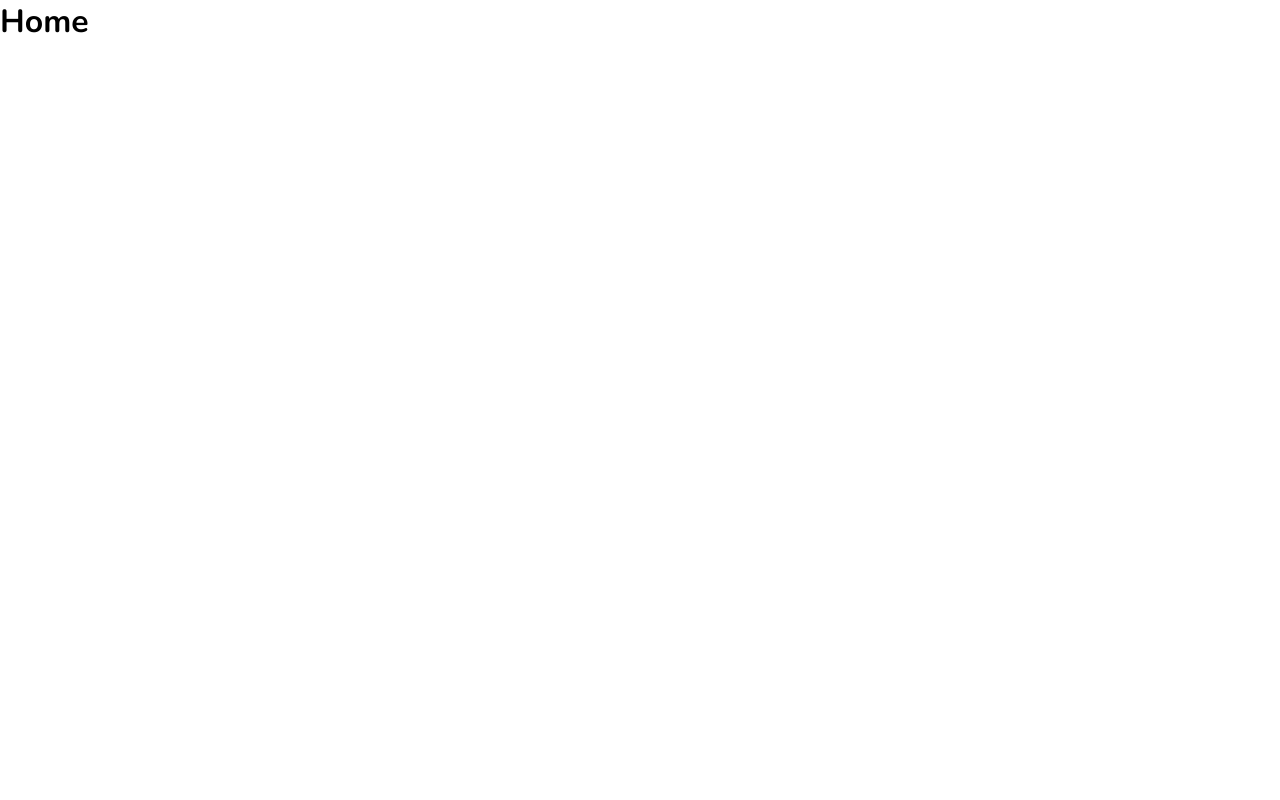
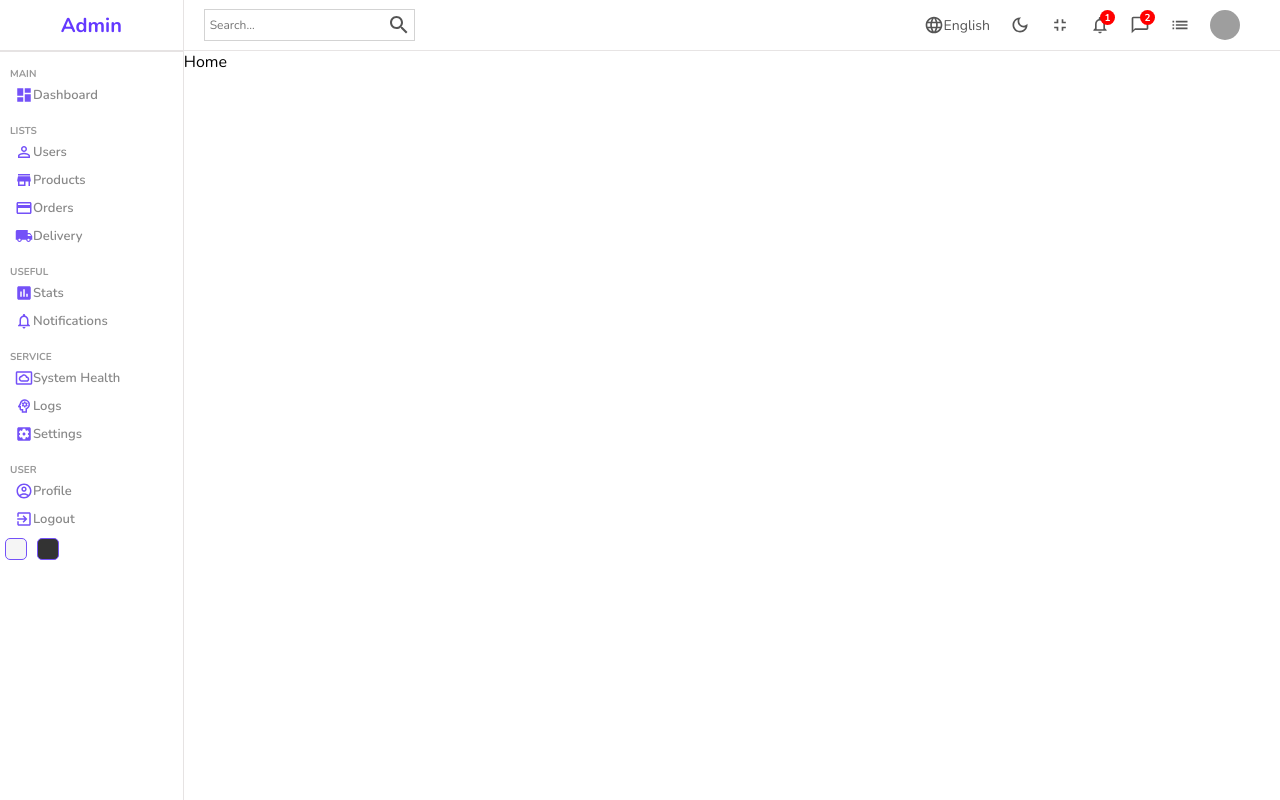
Before and after one commit to Trapintrovert/admin, a React (Create React App) app: page / in a window 1280 px wide. Built offline with nearby package versions, Linux system fonts and the light colour scheme; grey boxes are pictures that could not be loaded.

Commit message:
Navbar completed

```diff
--- a/package.json
+++ b/package.json
@@ -3,6 +3,10 @@
   "version": "0.1.0",
   "private": true,
   "dependencies": {
+    "@emotion/react": "^11.9.0",
+    "@emotion/styled": "^11.8.1",
+    "@mui/icons-material": "^5.8.0",
+    "@mui/material": "^5.8.0",
     "@testing-library/jest-dom": "^5.16.4",
     "@testing-library/react": "^13.2.0",
     "@testing-library/user-event": "^13.5.0",
--- /dev/null
+++ b/src/components/navbar/Navbar.jsx
@@ -0,0 +1,56 @@
+import './navbar.scss'
+import SearchOutlinedIcon from "@mui/icons-material/SearchOutlined";
+import LanguageOutlinedIcon from "@mui/icons-material/LanguageOutlined";
+import DarkModeOutlinedIcon from "@mui/icons-material/DarkModeOutlined";
+import FullscreenExitOutlinedIcon from "@mui/icons-material/FullscreenExitOutlined";
+import NotificationsNoneOutlinedIcon from "@mui/icons-material/NotificationsNoneOutlined";
+import ChatBubbleOutlineOutlinedIcon from "@mui/icons-material/ChatBubbleOutlineOutlined";
+import ListOutlinedIcon from "@mui/icons-material/ListOutlined";
+
+const Navbar = () => {
+  return (
+    <div className='navbar'>
+      <div className="wrapper">
+        <div className='search'>
+          <input type='text' placeholder='Search...'/>
+          <SearchOutlinedIcon/>
+        </div>
+        <div className="items">
+          <div className="item">
+            <LanguageOutlinedIcon className="icon" />
+            English
+          </div>
+          <div className="item">
+            <DarkModeOutlinedIcon
+              className="icon"
+              // onClick={() => dispatch({ type: "TOGGLE" })}
+            />
+          </div>
+          <div className="item">
+            <FullscreenExitOutlinedIcon className="icon" />
+          </div>
+          <div className="item">
+            <NotificationsNoneOutlinedIcon className="icon" />
+            <div className="counter">1</div>
+          </div>
+          <div className="item">
+            <ChatBubbleOutlineOutlinedIcon className="icon" />
+            <div className="counter">2</div>
+          </div>
+          <div className="item">
+            <ListOutlinedIcon className="icon" />
+          </div>
+          <div className="item">
+            <img
+              src="https://images.pexels.com/photos/941693/pexels-photo-941693.jpeg?auto=compress&cs=tinysrgb&dpr=2&w=500"
+              alt=""
+              className="avatar"
+            />
+          </div>
+        </div>
+      </div>
+    </div>
+  )
+}
+
+export default Navbar
--- /dev/null
+++ b/src/components/navbar/navbar.scss
@@ -0,0 +1,74 @@
+.navbar{
+  height: 50px;
+  border-bottom: 0.5px solid rgb(231, 228, 228);
+  display: flex;
+  align-items: center;
+  font-size: 14px;
+  color: #555;
+
+  .wrapper{
+    width: 100%;
+    padding: 20px;
+    display: flex;
+    align-items: center;
+    justify-content: space-between;
+
+    .search{
+      display: flex;
+      align-items: center;
+      border: 0.5px solid lightgrey;
+      padding: 3px;
+
+      input{
+        border: none;
+        outline: none;
+        background-color: transparent;
+
+        &::placeholder{
+          font-size: 12px;
+        }
+      }
+    }
+
+
+    .items{
+      display: flex;
+      align-items: center;
+
+      .item{
+        display: flex;
+        align-items: center;
+        margin-right: 20px;
+        position: relative;
+
+
+        .icon{
+          font-size: 20px;
+        }
+
+        .avatar{
+          width: 30px;
+          height: 30px;
+          border-radius: 50%;
+          // margin-right: 10px;
+        }
+
+        .counter{
+          width: 15px;
+          height: 15px;
+          background-color: red;
+          border-radius: 50%;
+          color: white;
+          display: flex;
+          align-items: center;
+          justify-content: center;
+          font-size: 10px;
+          font-weight: bold;
+          position: absolute;
+          top: -5px;
+          right: -5px;
+        }
+      }
+    }
+  }
+}
--- /dev/null
+++ b/src/components/sidebar/Sidebar.jsx
@@ -0,0 +1,98 @@
+import './sidebar.scss'
+import DashboardIcon from "@mui/icons-material/Dashboard";
+import PersonOutlineIcon from "@mui/icons-material/PersonOutline";
+import LocalShippingIcon from "@mui/icons-material/LocalShipping";
+import CreditCardIcon from "@mui/icons-material/CreditCard";
+import StoreIcon from "@mui/icons-material/Store";
+import InsertChartIcon from "@mui/icons-material/InsertChart";
+import SettingsApplicationsIcon from "@mui/icons-material/SettingsApplications";
+import ExitToAppIcon from "@mui/icons-material/ExitToApp";
+import NotificationsNoneIcon from "@mui/icons-material/NotificationsNone";
+import SettingsSystemDaydreamOutlinedIcon from "@mui/icons-material/SettingsSystemDaydreamOutlined";
+import PsychologyOutlinedIcon from "@mui/icons-material/PsychologyOutlined";
+import AccountCircleOutlinedIcon from "@mui/icons-material/AccountCircleOutlined";
+import { Link } from "react-router-dom";
+
+const Sidebar = () => {
+  return (
+    <div className='sidebar'>
+      <div className='top'>
+        <span className='logo'>Admin</span>
+      </div>
+      <hr/>
+      <div className="center">
+        <ul>
+          <p className="title">MAIN</p>
+          <li>
+            <DashboardIcon className="icon" />
+            <span>Dashboard</span>
+          </li>
+          <p className="title">LISTS</p>
+          <Link to="/users" style={{ textDecoration: "none" }}>
+            <li>
+              <PersonOutlineIcon className="icon" />
+              <span>Users</span>
+            </li>
+          </Link>
+          <Link to="/products" style={{ textDecoration: "none" }}>
+            <li>
+              <StoreIcon className="icon" />
+              <span>Products</span>
+            </li>
+          </Link>
+          <li>
+            <CreditCardIcon className="icon" />
+            <span>Orders</span>
+          </li>
+          <li>
+            <LocalShippingIcon className="icon" />
+            <span>Delivery</span>
+          </li>
+          <p className="title">USEFUL</p>
+          <li>
+            <InsertChartIcon className="icon" />
+            <span>Stats</span>
+          </li>
+          <li>
+            <NotificationsNoneIcon className="icon" />
+            <span>Notifications</span>
+          </li>
+          <p className="title">SERVICE</p>
+          <li>
+            <SettingsSystemDaydreamOutlinedIcon className="icon" />
+            <span>System Health</span>
+          </li>
+          <li>
+            <PsychologyOutlinedIcon className="icon" />
+            <span>Logs</span>
+          </li>
+          <li>
+            <SettingsApplicationsIcon className="icon" />
+            <span>Settings</span>
+          </li>
+          <p className="title">USER</p>
+          <li>
+            <AccountCircleOutlinedIcon className="icon" />
+            <span>Profile</span>
+          </li>
+          <li>
+            <ExitToAppIcon className="icon" />
+            <span>Logout</span>
+          </li>
+        </ul>
+      </div>
+      <div className="bottom">
+        <div
+          className="colorOption"
+          // onClick={() => dispatch({ type: "LIGHT" })}
+        ></div>
+        <div
+          className="colorOption"
+          // onClick={() => dispatch({ type: "DARK" })}
+        ></div>
+      </div>
+    </div>
+  )
+}
+
+export default Sidebar
--- /dev/null
+++ b/src/components/sidebar/sidebar.scss
@@ -0,0 +1,88 @@
+.sidebar{
+  flex: 1;
+  border-right: 0.5px solid rgb(230, 227, 227);
+  min-height: 100vh;
+  background-color: white;
+
+  .top{
+    height: 50px;
+    display: flex;
+    align-items: center;
+    justify-content: center;
+
+    .logo{
+      font-size: 20px;
+      font-weight: bold;
+      color: #6439ff;
+    }
+  }
+
+  hr{
+    height: 0;
+    border: 0.5px solid rgb(230, 227, 227);
+  }
+
+  .center{
+    padding-left: 10px;
+
+    ul{
+      list-style: none;
+      margin: 0;
+      padding: 0;
+
+      .title{
+        font-size: 10px;
+        font-weight: bold;
+        color: #999;
+        margin-top: 15px;
+      }
+
+      li{
+        display: flex;
+        align-items: center;
+        padding: 5px;
+        cursor: pointer;
+
+        &:hover{
+          background-color: #ece8ff;
+        }
+
+        .icon{
+          font-size: 18px;
+          color: #7451f8;
+        }
+
+        span{
+          font-size: 13px;
+          font-weight: 600;
+          color: #888;
+        }
+      }
+    }
+  }
+
+  .bottom{
+    display: flex;
+    align-items: center;
+    margin: 10;
+
+    .colorOption{
+      width: 20px;
+      height: 20px;
+      border-radius: 5px;
+      border: 1px solid #7451f8;
+      cursor: pointer;
+      margin: 5px;
+
+      &:nth-child(1){
+        background-color: whitesmoke;
+      }
+      &:nth-child(2){
+          background-color: #333;
+      }
+      &:nth-child(3){
+          background-color: darkblue;
+      }
+    }
+  }
+}
--- a/src/pages/home/Home.jsx
+++ b/src/pages/home/Home.jsx
@@ -1,9 +1,15 @@
+import Navbar from '../../components/navbar/Navbar'
+import Sidebar from '../../components/sidebar/Sidebar'
 import './home.scss'
 
 const Home = () => {
   return (
     <div className='home'>
-      <h1 className='title'>Home</h1>
+      <Sidebar/>
+      <div className='homeContainer'>
+        <Navbar/>
+        Home
+      </div>
     </div>
   )
 }
--- a/src/pages/home/home.scss
+++ b/src/pages/home/home.scss
@@ -0,0 +1,7 @@
+.home{
+  display: flex;
+
+  .homeContainer{
+    flex: 6;
+  }
+}
```
Also changed, not shown: 1 other file (tests, documents, lock files or other folders).
